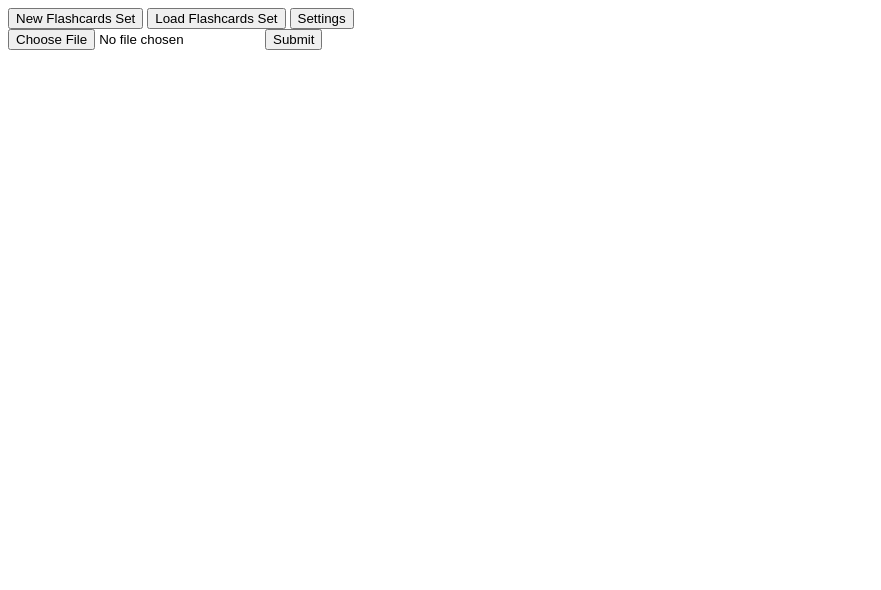
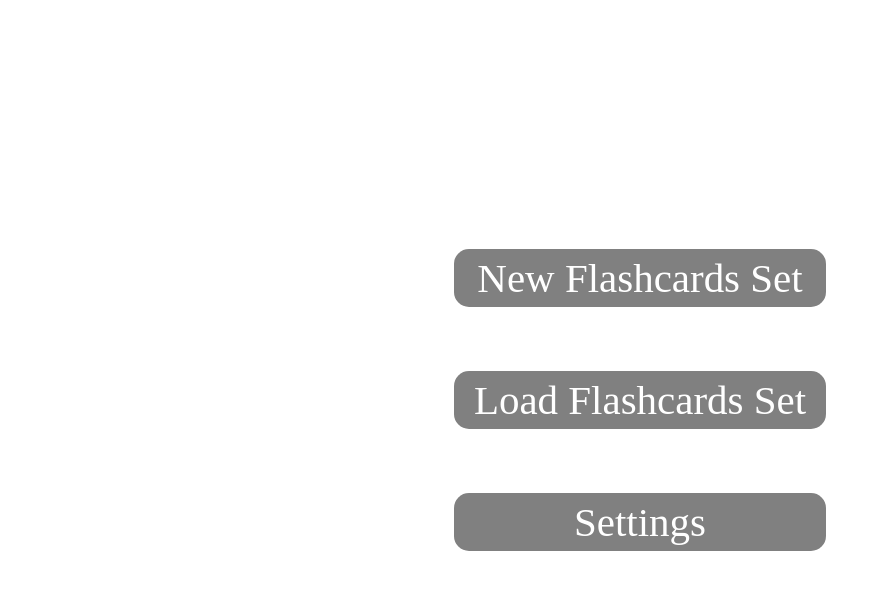
Before and after one commit to TomShenDev/flashcard-excel, a plain HTML site: page index.html in a window 1280 px wide. Shown: the whole page, without its empty margins (0-881 px from the left). Drawn offline with Linux system fonts and the light colour scheme.

Commit message:
add basic page structure

```diff
--- a/index.css
+++ b/index.css
@@ -0,0 +1,49 @@
+html, body{
+    display: flex;
+    align-items: center;
+    justify-content: center;
+    min-width: 300px;
+    min-height: 500px;
+    width: 100%;
+    height: 100%;
+}
+
+table{
+    table-layout: fixed;
+}
+
+.main-menu div{
+    margin: 30px 0px;
+    padding: 5px 20px;
+    border-radius: 15px;
+    font-size: 3.2vw;
+    text-align: center;
+    background-color: grey;
+    color: white;
+    cursor: pointer;
+    /* User select none */
+    -webkit-touch-callout: none;
+    -webkit-user-select: none;
+     -khtml-user-select: none;
+       -moz-user-select: none;
+        -ms-user-select: none;
+            user-select: none;
+}
+
+.new-flash-cards{
+    display: none;
+}
+
+.load-flash-cards{
+    display: none;
+}
+
+.settings{
+    display: none;
+}
+
+label {
+    display: inline-block;
+    width: 140px;
+    text-align: left;
+}
--- a/index.html
+++ b/index.html
@@ -1,24 +1,75 @@
 <!DOCTYPE html>
 <html>
 <head>
-    <link rel="stylesheet" href="mystyle.css">
+    <link rel="stylesheet" href="index.css">
 </head>
 <body>
     <script src="./scripts/create_flashcards.js"></script>
     <script src="https://cdnjs.cloudflare.com/ajax/libs/xlsx/0.8.0/xlsx.js"></script>
+
     <!--This part is for the main menu-->
     <div class="main-menu">
-        <button>New Flashcards Set</button>
-        <button>Load Flashcards Set</button>
-        <button>Settings</button>
+        <table>
+            <tr><td><div class="new-flash-cards-button">New Flashcards Set</div></td></tr>
+            <tr><td><div class="load-flash-cards-button">Load Flashcards Set</div></td></tr>
+            <tr><td><div class="settings-button">Settings</div></td></tr>
+        </table>
     </div>
 
     <!--This part is for creating new flashcards-->
-    <div class="create-flashcards">
+    <div class="new-flash-cards page">
+        <div>
+            Add your excel file here!
+            Please also indicate which columns are questions and answers
+        </div>
         <form class="upload-excel-file" onsubmit="return CreateFlashCard(event)">
             <input type="file" id="excelFile" name="excelFile" accept=".xls,.xlsx">
-            <input type="submit">
+            <input type="submit"><br/>
+            <label for="qquestion-col">Question column:</label>
+            <input type="number" id="question-col" name="question-col"><br/>
+            <label for="ans-col">Answer column:</label>
+            <input type="number" id="ans-col" name="ans-col"><br/>
         </form>
     </div>
+
+    <div class="load-flash-cards page">
+        loadFlashCardPage
+        <div class="back-to-menu-button">Back to Menu</div>
+    </div>
+
+    <div class="settings page">
+        settings
+        <div class="back-to-menu-button">Back to Menu</div>
+    </div>
+
+    <script>
+        let mainMenu = document.querySelector(".main-menu")
+        let newFlashCardPage = document.querySelector(".new-flash-cards")
+        let loadFlashCardPage = document.querySelector(".load-flash-cards")
+        let leafPages = document.querySelector(".page")
+        let settings = document.querySelector(".settings")
+        let button1 = document.querySelector(".new-flash-cards-button")
+        let button2 = document.querySelector(".load-flash-cards-button")
+        let button3 = document.querySelector(".settings-button")
+        let backMenuButtons = document.querySelectorAll(".back-to-menu-button")
+        button1.addEventListener('click', () => {
+            mainMenu.style.display = "none"
+            newFlashCardPage.style.display = "block"
+        })
+        button2.addEventListener('click', () => {
+            mainMenu.style.display = "none"
+            loadFlashCardPage.style.display = "block"
+        })
+        button3.addEventListener('click', () => {
+            mainMenu.style.display = "none"
+            settings.style.display = "block"
+        })
+        backMenuButtons.forEach(b => {
+            b.addEventListener('click', ()=>{
+                leafPages.forEach(p => p.style.display = "none")
+            })
+            mainMenu.style.display = "block"
+        })
+    </script>
 </body>
 </html>
--- a/scripts/create_flashcards.js
+++ b/scripts/create_flashcards.js
@@ -1,5 +1,4 @@
 function CreateFlashCard(e){
-    e.preventDefault()
     console.log("Creating flashcard!")
     // read the first two row of the workbook
     var reader = new FileReader();
```
